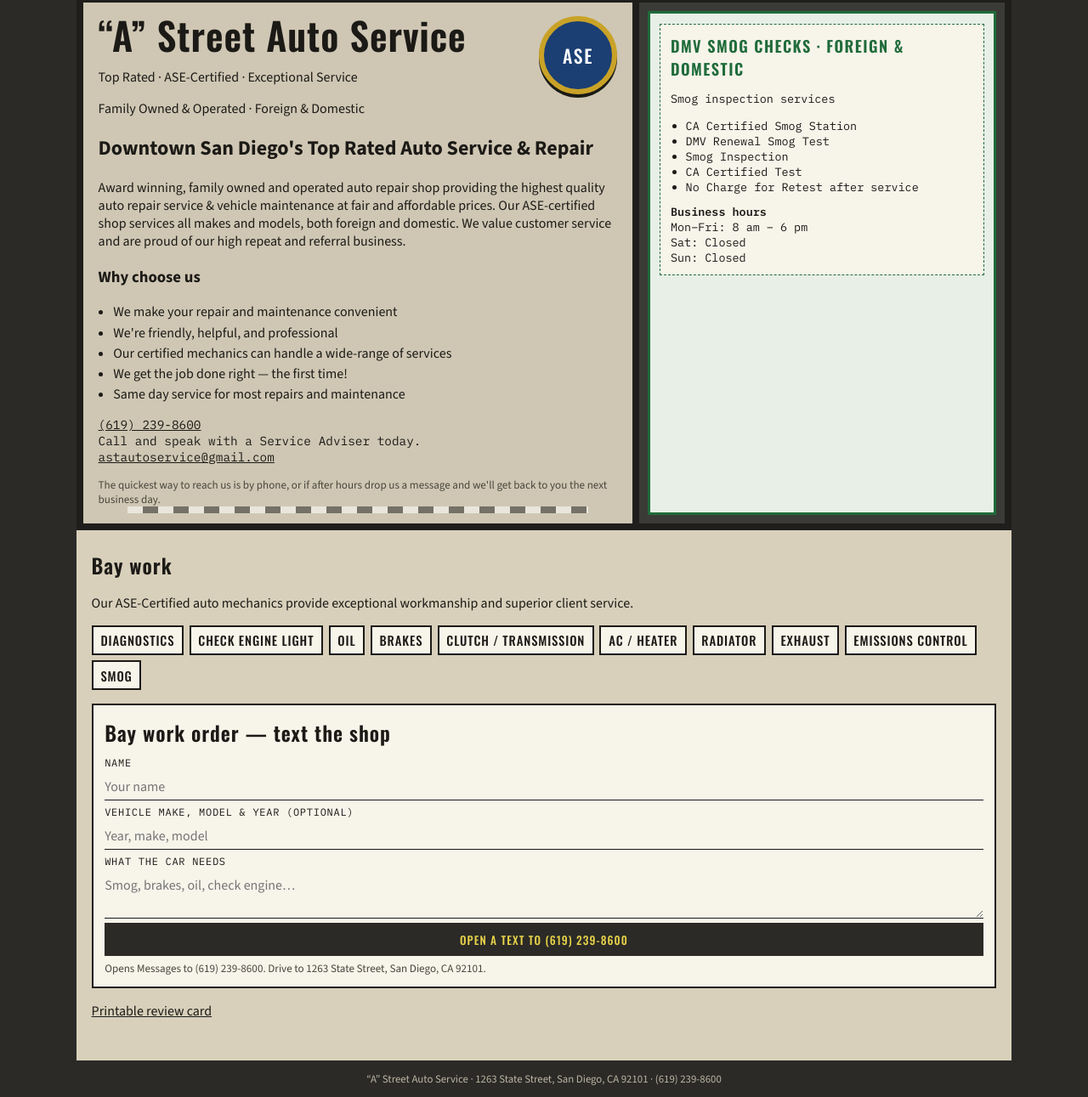
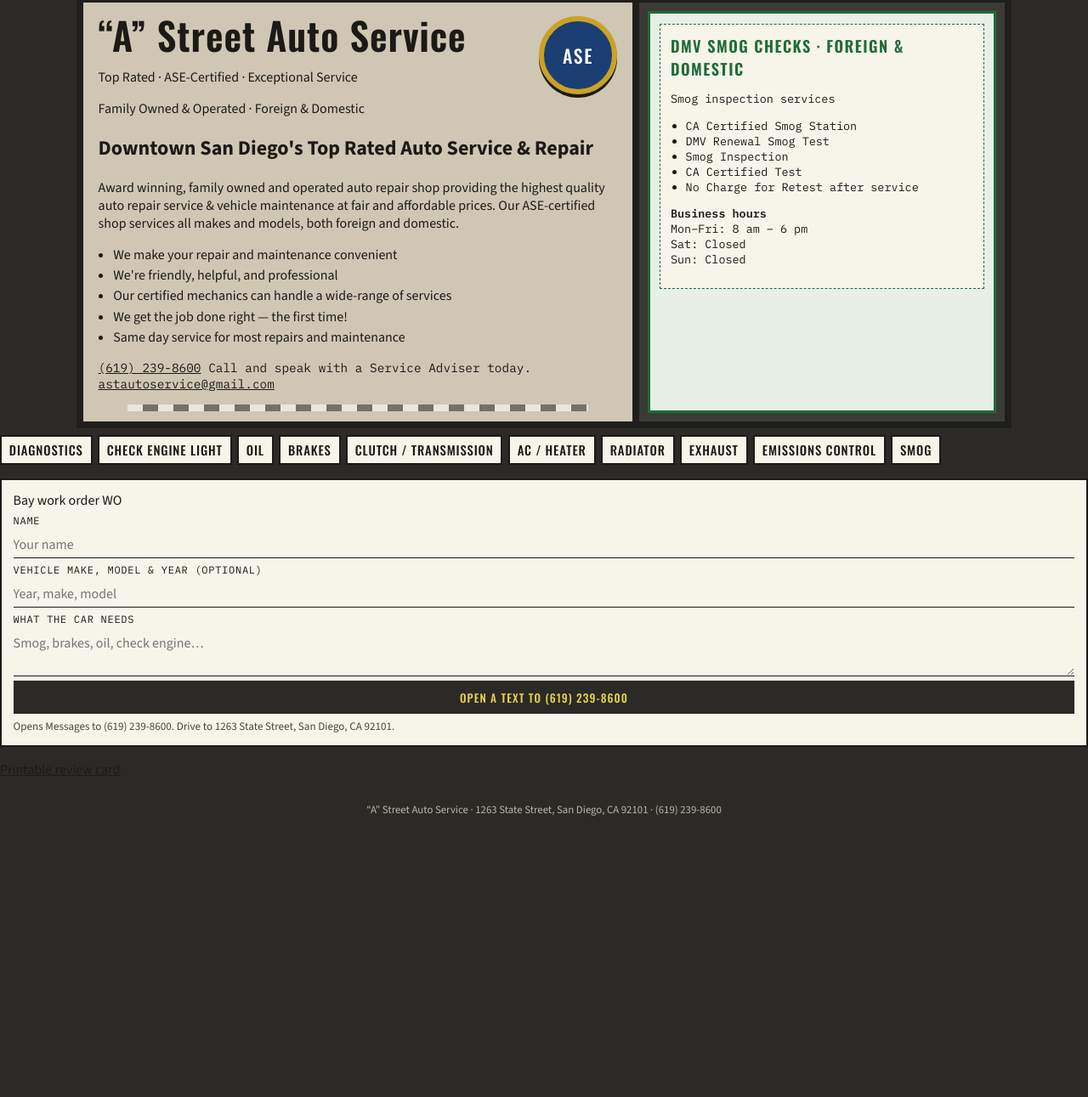
Before and after one commit to nitantbhartia/a-street-auto-preview, a website: page index.html in a window 1280 px wide. Shown: the part 150-1441 px from the top of the page at 85% size. After the commit the page ends 1124 px from the top, so only its background shows below. Drawn offline with nearby package versions, Linux system fonts and the light colour scheme.

Commit message:
Restyle homepage as a unique trade object, not a shared SMS form kit

```diff
--- a/index.html
+++ b/index.html
@@ -16,19 +16,22 @@
     </nav>
   </header>
 
-  <div class="curb">1263 State Street
+  <div class="apron">
+    <div class="curb">
+      <span class="num">1263</span>
+      <span class="st">State Street</span>
       <small>San Diego, CA 92101 · (619) 239-8600</small>
     </div>
 
     <div class="bays">
       <section class="bay" aria-labelledby="shop-name">
+        <div class="tracks" aria-hidden="true"></div>
         <div class="ase" title="ASE-Certified">ASE</div>
         <h1 class="shop-name" id="shop-name">“A” Street Auto Service</h1>
-      <p data-en="Top Rated · ASE-Certified · Exceptional Service" data-es="Bien calificado · Certificado ASE · Servicio excepcional">Top Rated · ASE-Certified · Exceptional Service</p>
+        <p class="kicker" data-en="Top Rated · ASE-Certified · Exceptional Service" data-es="Bien calificado · Certificado ASE · Servicio excepcional">Top Rated · ASE-Certified · Exceptional Service</p>
         <p class="lede" data-en="Family Owned &amp; Operated · Foreign &amp; Domestic" data-es="Familiar · Nacional e importado">Family Owned &amp; Operated · Foreign &amp; Domestic</p>
         <h2 data-en="Downtown San Diego's Top Rated Auto Service &amp; Repair" data-es="Servicio y reparación de autos mejor calificado del centro de San Diego">Downtown San Diego's Top Rated Auto Service &amp; Repair</h2>
-      <p data-en="Award winning, family owned and operated auto repair shop providing the highest quality auto repair service &amp; vehicle maintenance at fair and affordable prices. Our ASE-certified shop services all makes and models, both foreign and domestic. We value customer service and are proud of our high repeat and referral business." data-es="Taller familiar galardonado que ofrece reparación y mantenimiento de la más alta calidad a precios justos. El taller certificado ASE atiende todas las marcas, nacionales e importadas. Valoramos el servicio al cliente y estamos orgullosos de las visitas repetidas y las recomendaciones.">Award winning, family owned and operated auto repair shop providing the highest quality auto repair service &amp; vehicle maintenance at fair and affordable prices. Our ASE-certified shop services all makes and models, both foreign and domestic. We value customer service and are proud of our high repeat and referral business.</p>
-      <h3 data-en="Why choose us" data-es="Por qué elegirnos">Why choose us</h3>
+        <p data-en="Award winning, family owned and operated auto repair shop providing the highest quality auto repair service &amp; vehicle maintenance at fair and affordable prices. Our ASE-certified shop services all makes and models, both foreign and domestic." data-es="Taller familiar galardonado que ofrece reparación y mantenimiento de la más alta calidad a precios justos. El taller certificado ASE atiende todas las marcas, nacionales e importadas.">Award winning, family owned and operated auto repair shop providing the highest quality auto repair service &amp; vehicle maintenance at fair and affordable prices. Our ASE-certified shop services all makes and models, both foreign and domestic.</p>
         <ul class="why">
           <li data-en="We make your repair and maintenance convenient" data-es="Hacemos conveniente su reparación y mantenimiento">We make your repair and maintenance convenient</li>
           <li data-en="We're friendly, helpful, and professional" data-es="Somos amables, serviciales y profesionales">We're friendly, helpful, and professional</li>
@@ -37,11 +40,10 @@
           <li data-en="Same day service for most repairs and maintenance" data-es="Servicio el mismo día en la mayoría de reparaciones y mantenimiento">Same day service for most repairs and maintenance</li>
         </ul>
         <p class="contact">
-        <a class="plain" href="tel:+16192398600">(619) 239-8600</a><br>
-        <span data-en="Call and speak with a Service Adviser today." data-es="Llame y hable hoy con un asesor de servicio.">Call and speak with a Service Adviser today.</span><br>
+          <a class="plain" href="tel:+16192398600">(619) 239-8600</a>
+          <span data-en="Call and speak with a Service Adviser today." data-es="Llame y hable hoy con un asesor de servicio.">Call and speak with a Service Adviser today.</span>
           <a class="plain" href="mailto:astautoservice@gmail.com">astautoservice@gmail.com</a>
         </p>
-      <p class="hint" data-en="The quickest way to reach us is by phone, or if after hours drop us a message and we'll get back to you the next business day." data-es="La forma más rápida de localizarnos es por teléfono; si es fuera de horario, déjenos un mensaje y respondemos el siguiente día hábil.">The quickest way to reach us is by phone, or if after hours drop us a message and we'll get back to you the next business day.</p>
       </section>
 
       <aside class="window" aria-labelledby="smog-h">
@@ -55,7 +57,7 @@
             <li data-en="CA Certified Test" data-es="Prueba certificada de CA">CA Certified Test</li>
             <li data-en="No Charge for Retest after service" data-es="Sin cargo por reexamen después del servicio">No Charge for Retest after service</li>
           </ul>
-        <p style="margin:0.7rem 0 0;">
+          <p class="hours">
             <strong data-en="Business hours" data-es="Horario">Business hours</strong><br>
             <span data-en="Mon–Fri: 8 am – 6 pm" data-es="Lun–Vie: 8 am – 6 pm">Mon–Fri: 8 am – 6 pm</span><br>
             <span data-en="Sat: Closed" data-es="Sáb: Cerrado">Sat: Closed</span><br>
@@ -65,10 +67,7 @@
       </aside>
     </div>
 
-  <section class="board">
-    <h2 data-en="Bay work" data-es="Trabajo de bahía">Bay work</h2>
-    <p data-en="Our ASE-Certified auto mechanics provide exceptional workmanship and superior client service." data-es="Nuestros mecánicos ASE ofrecen mano de obra excepcional y buen servicio.">Our ASE-Certified auto mechanics provide exceptional workmanship and superior client service.</p>
-    <ul class="bay-list">
+    <ul class="bay-list" aria-label="Bay work">
       <li data-en="Diagnostics" data-es="Diagnóstico">Diagnostics</li>
       <li data-en="Check Engine Light" data-es="Luz de Check Engine">Check Engine Light</li>
       <li data-en="Oil" data-es="Aceite">Oil</li>
@@ -82,7 +81,10 @@
     </ul>
 
     <form class="wo" id="job-form">
-      <h2 data-en="Bay work order — text the shop" data-es="Orden de bahía — mensaje al taller">Bay work order — text the shop</h2>
+      <div class="wo-head">
+        <span data-en="Bay work order" data-es="Orden de bahía">Bay work order</span>
+        <span class="wo-no">WO</span>
+      </div>
       <label for="name" data-en="Name" data-es="Nombre">Name</label>
       <input id="name" name="name" required data-en-placeholder="Your name" data-es-placeholder="Su nombre">
       <label for="vehicle" data-en="Vehicle make, model &amp; year (optional)" data-es="Marca, modelo y año (opcional)">Vehicle make, model &amp; year (optional)</label>
@@ -93,8 +95,8 @@
       <button type="submit" data-en="Open a text to (619) 239-8600" data-es="Abrir mensaje a (619) 239-8600">Open a text to (619) 239-8600</button>
       <p class="hint" data-en="Opens Messages to (619) 239-8600. Drive to 1263 State Street, San Diego, CA 92101." data-es="Abre Mensajes al (619) 239-8600. Lleve el auto a 1263 State Street, San Diego, CA 92101.">Opens Messages to (619) 239-8600. Drive to 1263 State Street, San Diego, CA 92101.</p>
     </form>
-    <p><a class="plain" href="review.html" data-en="Printable review card" data-es="Tarjeta de reseña para imprimir">Printable review card</a></p>
-  </section>
+    <p class="review-link"><a class="plain" href="review.html" data-en="Printable review card" data-es="Tarjeta de reseña para imprimir">Printable review card</a></p>
+  </div>
   <footer class="foot">“A” Street Auto Service · 1263 State Street, San Diego, CA 92101 · (619) 239-8600</footer>
   <script src="script.js"></script>
 </body>
```
Lines whose indentation alone changed are shown as unchanged.
